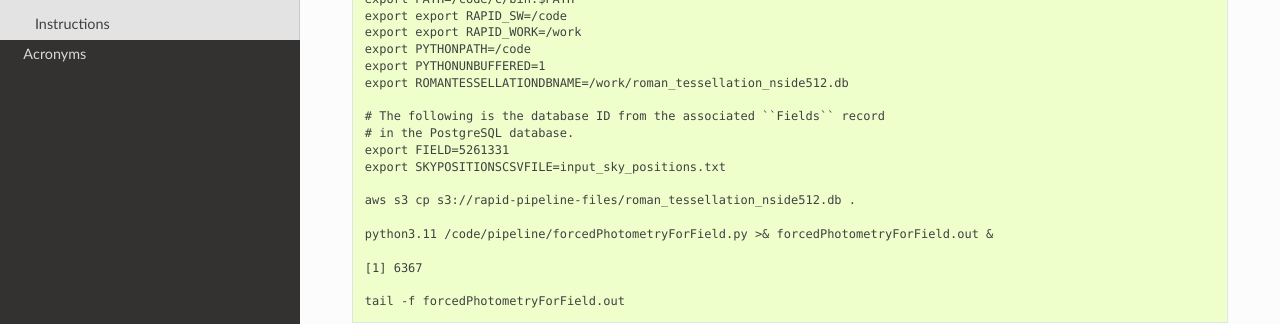
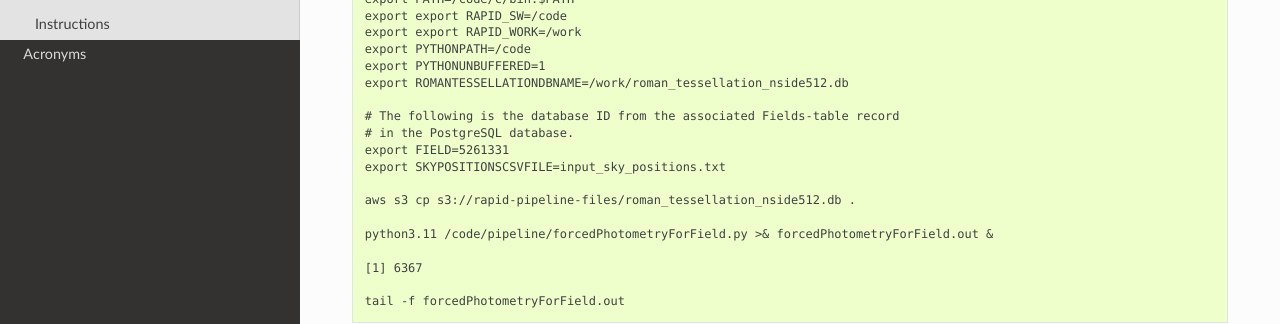
Before and after one commit to Caltech-IPAC/rapid, a Sphinx documentation site: the page built from docs/source/fp/fp_backend.rst, in a window 1280 px wide and 900 px high, scrolled down 860 px. Shown: the part 453-777 px from the top of the window. Built offline with Sphinx 7.4.7 and the Read the Docs theme 3.1.0, drawn with Linux system fonts in a browser that asks for light colours; some of the changed text lies outside the part shown.

Commit message:
Made a refinement.

```diff
--- a/docs/source/fp/fp_backend.rst
+++ b/docs/source/fp/fp_backend.rst
@@ -66,7 +66,7 @@
     export PYTHONUNBUFFERED=1
     export ROMANTESSELLATIONDBNAME=/work/roman_tessellation_nside512.db
 
-    # The following is the database ID from the associated ``Fields`` record
+    # The following is the database ID from the associated Fields-table record
     # in the PostgreSQL database.
     export FIELD=5261331
     export SKYPOSITIONSCSVFILE=input_sky_positions.txt
```
